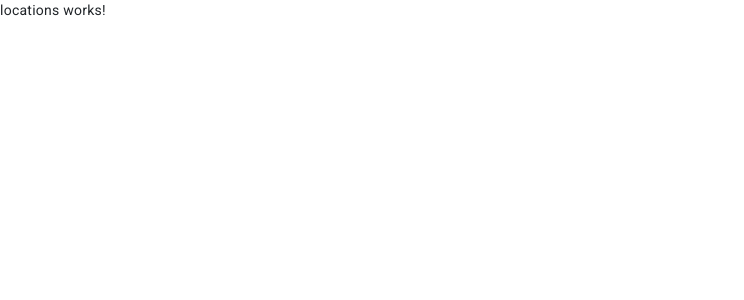
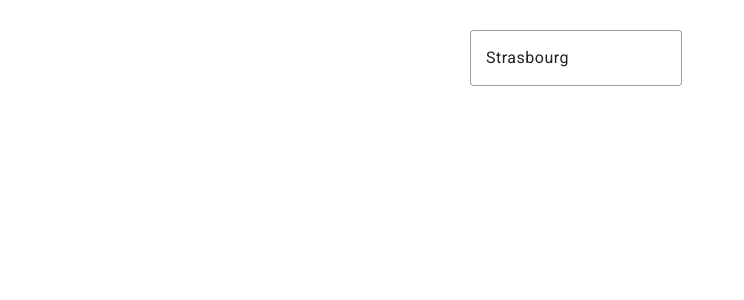
Before and after one commit to HEC2023-RootsMate/RootsMate, an Angular app: page /locations in a window 1280 px wide. Shown: the top 300 px of the page, without its empty margins (0-744 px from the left). Built offline with nearby package versions, Linux system fonts and the light colour scheme.

Commit message:
locations page

```diff
--- a/src/app/app.module.ts
+++ b/src/app/app.module.ts
@@ -15,6 +15,8 @@ import { NgbModule } from '@ng-bootstrap/ng-bootstrap';
 import { MatCardModule } from '@angular/material/card';
 
 import { FormsModule } from '@angular/forms';
+import { MatFormField, MatFormFieldModule } from '@angular/material/form-field';
+import { MatInputModule } from '@angular/material/input';
 
 
 @NgModule({
@@ -35,7 +37,9 @@ import { FormsModule } from '@angular/forms';
     BrowserAnimationsModule,
     NgbModule,
     MatCardModule,
-    FormsModule
+    FormsModule,
+    MatFormFieldModule,
+    MatInputModule
   ],
   bootstrap: [AppComponent]
 })
--- a/src/app/pages/locations/locations.component.html
+++ b/src/app/pages/locations/locations.component.html
@@ -1 +1,19 @@
-<p>locations works!</p>
+<div class="locations">
+    <form>
+        <mat-form-field class="search" appearance="outline">
+            <input matInput placeholder="Ex. 6700, strasbourg" value="Strasbourg">
+        </mat-form-field>
+    </form>
+
+    <div class="locations-display">
+        <div *ngFor="let location of locations" class="location-card">
+            <!-- <h3>{{ location.name }}</h3> -->
+            <mat-card>
+                <img [src]="location.url_image" alt="{{ location.name }}" (click)="onViewDetails(location.id_location)">
+            </mat-card>
+
+            <!-- <p>{{ location.description }}</p> -->
+
+        </div>
+    </div>
+</div>
--- a/src/app/pages/locations/locations.component.scss
+++ b/src/app/pages/locations/locations.component.scss
@@ -0,0 +1,30 @@
+.search {
+    width: auto;
+    max-width: 400px;
+    margin-bottom: 30px;
+    margin-left: auto;
+    margin-right: auto;
+}
+
+::ng-deep .search {
+    border-radius: 28px 0 0 28px !important;
+    min-width: 28px !important;
+}
+
+h1 {
+    color: #1e3932;
+    text-align: center;
+}
+
+
+.locations {
+    padding: 30px;
+    max-width: 400px;
+    margin-bottom: 30px;
+    margin-left: auto;
+    margin-right: auto;
+}
+
+.location-card {
+    margin-bottom: 30px;
+}
--- a/src/app/pages/locations/locations.component.ts
+++ b/src/app/pages/locations/locations.component.ts
@@ -1,10 +1,27 @@
-import { Component } from '@angular/core';
+import { Component, OnInit } from '@angular/core';
+import { Location } from '../../models/location.model';
+import { Router } from '@angular/router';
 
 @Component({
   selector: 'app-locations',
   templateUrl: './locations.component.html',
-  styleUrls: ['./locations.component.scss']
+  styleUrls: ['./locations.component.scss'],
 })
-export class LocationsComponent {
+export class LocationsComponent implements OnInit{
+  locations: Location[] = [];
+  constructor(private router: Router) { }
+
+
+  ngOnInit() {
+    const locationsData = localStorage.getItem('locations');
+
+    if (locationsData) {
+      this.locations = JSON.parse(locationsData);
+    }
+  }
+
+  onViewDetails(id: number) {
+    this.router.navigate(['/locations', id]);
+  }
 
 }
```
Also changed, not shown: 1 other file (tests, documents, lock files or other folders).
